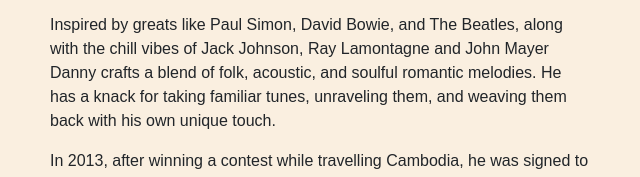
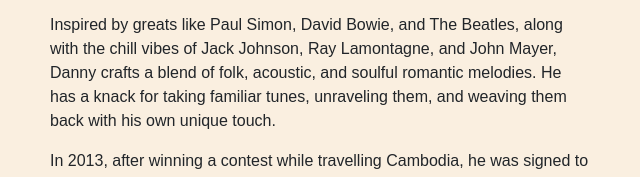
Before and after one commit to dannypellatt/RubberDux, a plain HTML site: page index.html in a window 1280 px wide. Shown: the part 835-1012 px from the top of the page, 605-1245 px from the left. Drawn offline with nearby package versions, Linux system fonts and the light colour scheme; a script that the page names is missing.

Commit message:
Update index.html

```diff
--- a/index.html
+++ b/index.html
@@ -52,7 +52,7 @@
                         <b>RubberDux</b> is the moniker of English singer/songwriter Danny Goodwin. Now making music in San Diego, Danny began his music career in a small village in Hampshire, England, picking up the banjo at 7 years old and adding a variety of instruments since.
                     </p>
                     <p>
-                        Inspired by greats like Paul Simon, David Bowie, and The Beatles, along with the chill vibes of Jack Johnson, Ray Lamontagne and John Mayer Danny crafts a blend of folk, acoustic, and soulful romantic melodies. He has a knack for taking familiar tunes, unraveling them, and weaving them back with his own unique touch.
+                        Inspired by greats like Paul Simon, David Bowie, and The Beatles, along with the chill vibes of Jack Johnson, Ray Lamontagne, and John Mayer, Danny crafts a blend of folk, acoustic, and soulful romantic melodies. He has a knack for taking familiar tunes, unraveling them, and weaving them back with his own unique touch.
                     </p>
                     <p>
                         In 2013, after winning a contest while travelling Cambodia, he was signed to a label and spent a few years played across Europe, Asia, and North America. Thanks to playing for audiences all over the world, what truly makes a RubberDux show special is the connection with the crowd. With a mix of cheeky tales, heartwarming stories, and playful tunes, Danny invites his audience into a shared experience of music and memories. In 2018 he released his debut album "Just Keep Walking" to rave reviews.
```
